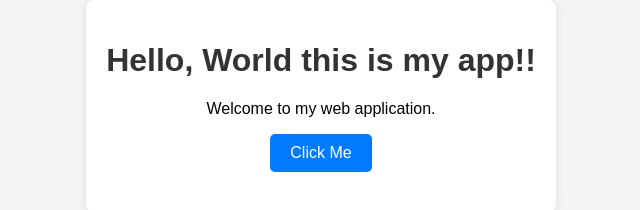
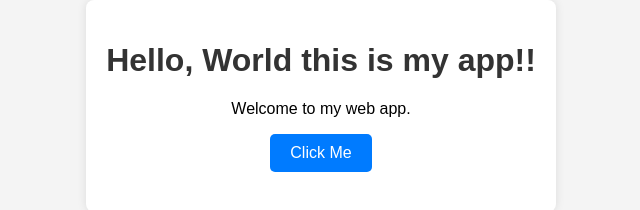
Before and after one commit to GitCosmicray/codebuild, a plain HTML site: page index.html in a window 1280 px wide. Shown: the part 294-504 px from the top of the page, 319-959 px from the left. Drawn offline with Linux system fonts and the light colour scheme.

Commit message:
Update index.html

```diff
--- a/index.html
+++ b/index.html
@@ -9,7 +9,7 @@
 <body>
     <div class="container">
         <h1>Hello, World this is my app!!</h1>
-        <p>Welcome to my web application.</p>
+        <p>Welcome to my web app.</p>
         <button id="clickMe">Click Me</button>
         <p id="output"></p>
     </div>
```
